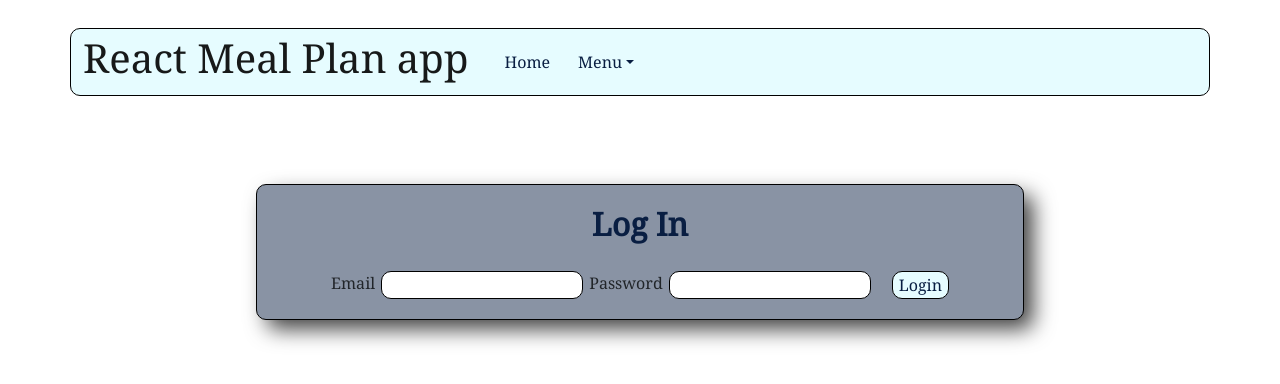
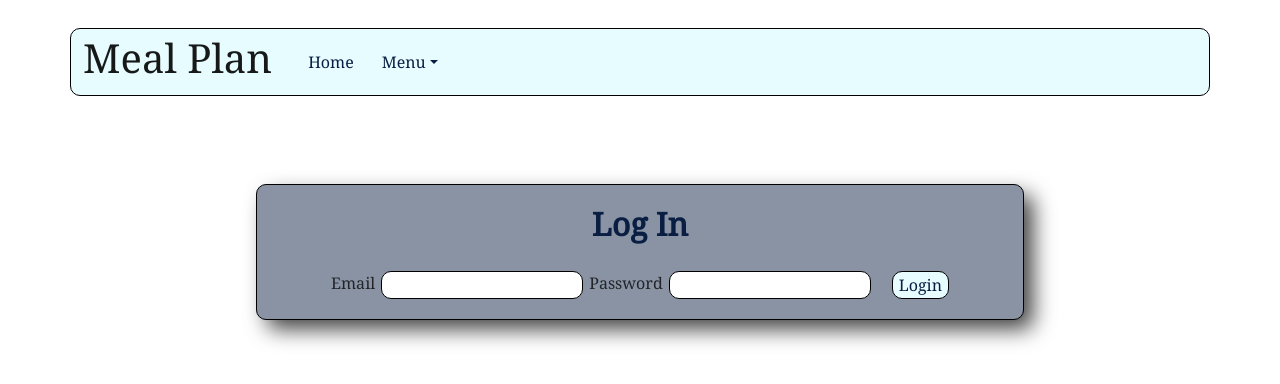
Before and after one commit to pik-nik/react_meal_planner_app, a React (Create React App) app: page /login in a window 1280 px wide. Shown: the top 384 px of the page. Built offline with nearby package versions, Linux system fonts and the light colour scheme; no server answers.

Commit message:
update style

```diff
--- a/src/components/NavBar.jsx
+++ b/src/components/NavBar.jsx
@@ -23,7 +23,7 @@ export default function NavBar({ user, loading }) {
       <Navbar expand="lg" className="menu" sticky="top">
         <Container className="container">
           <Navbar.Brand>
-            <h1>React Meal Plan app</h1>
+            <h1>Meal Plan</h1>
           </Navbar.Brand>
           <Link to="/">Home</Link>
           <Navbar.Toggle aria-controls="basic-navbar-nav" />
--- a/src/css/NavBar.css
+++ b/src/css/NavBar.css
@@ -19,3 +19,8 @@
   background-color: #e6fcff;
   border: 1px solid black;
 }
+.logo {
+  background-color: #e6fcff;
+  width: 100px;
+  height: 10px;
+}
```
